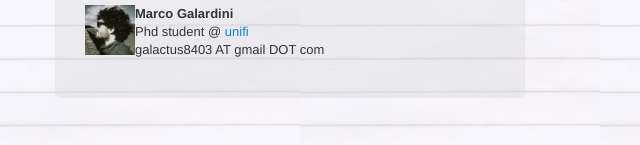
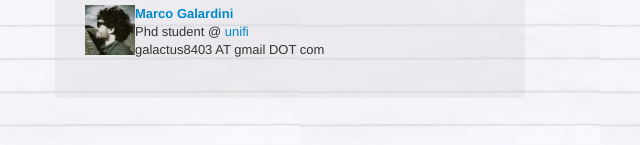
Before and after one commit to RunnerPyzza/RunnerPyzza, a plain HTML site: page index.html in a window 1280 px wide. Shown: the part 1057-1202 px from the top of the page, 0-640 px from the left. Drawn offline with Linux system fonts and the light colour scheme.

Commit message:
Update index.html

```diff
--- a/index.html
+++ b/index.html
@@ -8,7 +8,7 @@
     <meta name="author" content="Marco Galardini" >
 
     <!-- Le meta tag to refresh the cache -->
-    <meta http-equiv="last-modified" content="Sat, 04 Aug 2012 17:00:00 GMT" />
+    <meta http-equiv="last-modified" content="Tue, 28 May 2013 12:00:00 GMT" />
 
     <!-- Le styles -->
     <link href="css/bootstrap.css" rel="stylesheet">
@@ -115,7 +115,7 @@
 						</p>
 						<p>
 							<div class="bio">
-								<img align="left" src="img/marco.png" width="50px"><b> Marco Galardini</b>
+								<img align="left" src="img/marco.png" width="50px"><b> <a href="http://marcogalardini.altervista.org" target="_blank">Marco Galardini</a></b>
 								<br>
 								Phd student @ <a href="http://www.unifi.it/">unifi</a>
 								<br>
```
